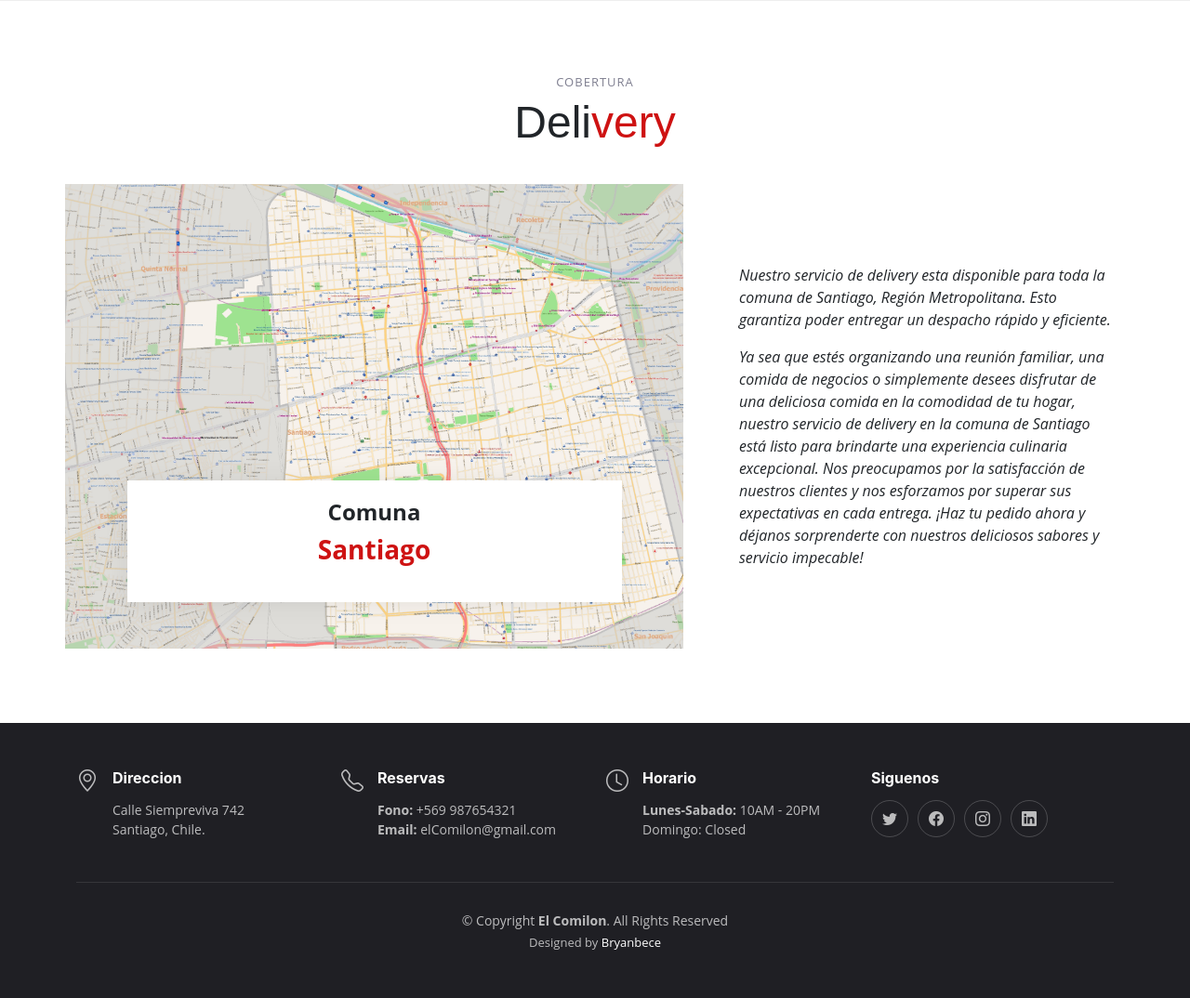
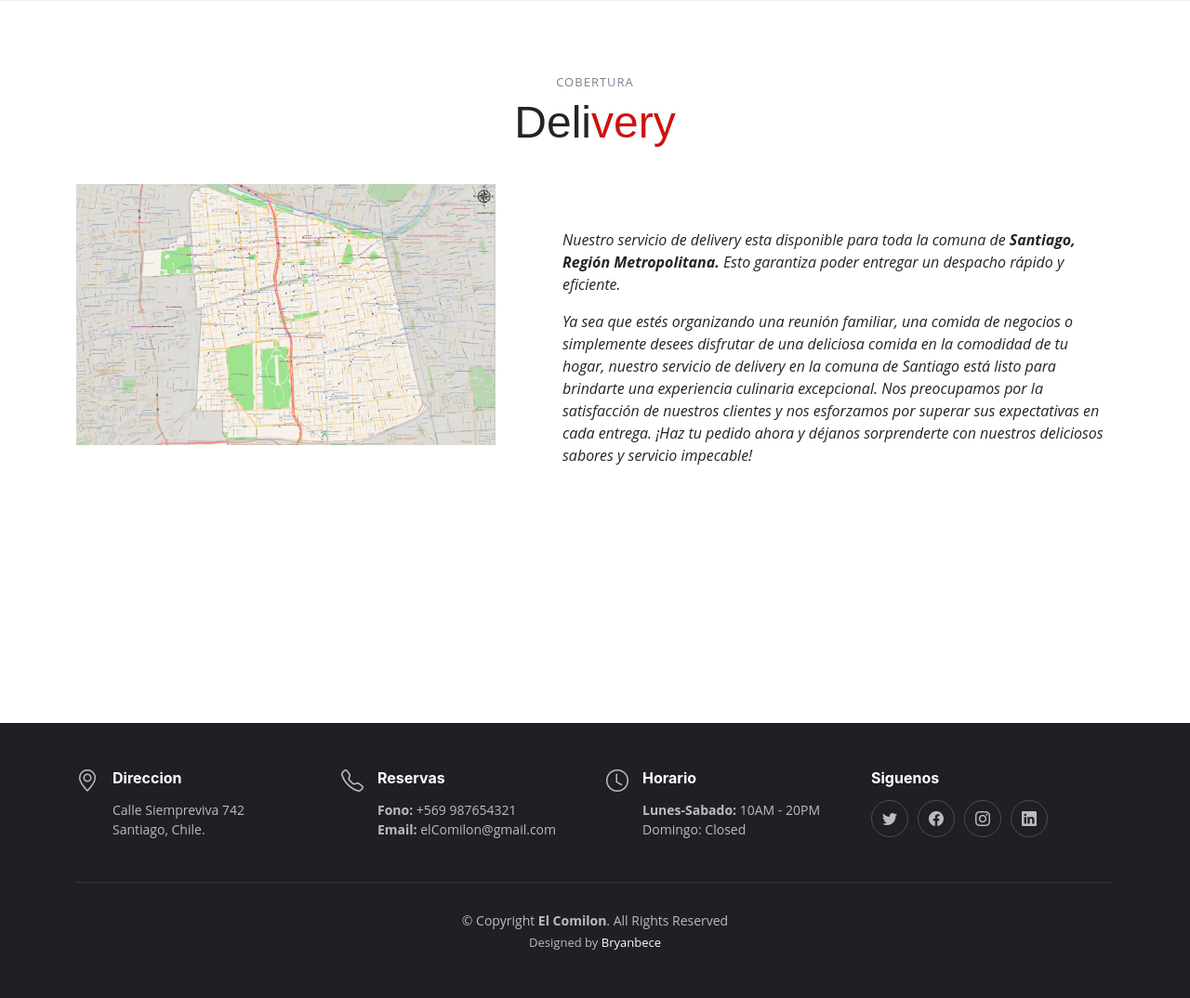
Before and after one commit to BryanBece/ElComilon, a Django app: page / in a window 1280 px wide. Shown: the part 996-2070 px from the top of the page at 93% size. Run offline with Django 4.2, Linux system fonts and the light colour scheme; some libraries are stand-ins or nearby versions.

Commit message:
Modificacion base

```diff
--- a/appweb/templates/home.html
+++ b/appweb/templates/home.html
@@ -34,44 +34,29 @@
 </section>
 <section id="about" class="about">
 <div class="container aos-init aos-animate" data-aos="fade-up">
-
   <div class="section-header">
     <h2>Cobertura</h2>
     <p>Deli<span>very</span></p>
   </div>
-
   <div class="row gy-4 d-flex justify-content-center">
-  <div class="col-lg-7 position-relative about-img aos-init aos-animate"
-      style="background-image: url('{% static './images/restorant/mapa-cobertura.png' %}'); background-size: cover;"
-      data-aos="fade-up" data-aos-delay="150">
-      <div class="call-us position-absolute">
-          <h4>Comuna</h4>
-          <p>Santiago</p>
+    <div class="col-lg-5 position-relative about-img aos-init aos-animate" data-aos="fade-up" data-aos-delay="150">
+      <img src="{% static './images/restorant/mapa-cobertura.png' %}" alt="" class="img-fluid">
     </div>
-  </div>
-  <div class="col-lg-5 d-flex align-items-center aos-init aos-animate" data-aos="fade-up" data-aos-delay="300">
+    <div class="col-lg-7 d-flex aos-init aos-animate" data-aos="fade-up" data-aos-delay="300">
       <div class="content ps-0 ps-lg-5">
         <p class="fst-italic">
-              Nuestro servicio de delivery esta disponible para toda la comuna de Santiago, Región
-              Metropolitana. Esto garantiza poder entregar un despacho rápido y eficiente.
+            <br><br>
+          Nuestro servicio de delivery esta disponible para toda la comuna de <strong>Santiago, Región Metropolitana.</strong>  Esto garantiza poder entregar un despacho rápido y eficiente.
         </p>
         <p class="fst-italic">
-              Ya sea que estés organizando una reunión familiar, una comida de negocios o simplemente desees
-              disfrutar de una deliciosa comida en la comodidad de tu hogar, nuestro servicio de delivery en
-              la comuna de Santiago está listo para brindarte una experiencia culinaria excepcional. Nos
-              preocupamos por la satisfacción de nuestros clientes y nos esforzamos por superar sus
-              expectativas en cada entrega. ¡Haz tu pedido ahora y déjanos sorprenderte con nuestros
-              deliciosos sabores y servicio impecable!
+          Ya sea que estés organizando una reunión familiar, una comida de negocios o simplemente desees disfrutar de una deliciosa comida en la comodidad de tu hogar, nuestro servicio de delivery en la comuna de Santiago está listo para brindarte una experiencia culinaria excepcional. Nos preocupamos por la satisfacción de nuestros clientes y nos esforzamos por superar sus expectativas en cada entrega. ¡Haz tu pedido ahora y déjanos sorprenderte con nuestros deliciosos sabores y servicio impecable!
         </p>
       </div>
     </div>
   </div>
-
+</div>
 </div>
 </section>
-
-
-<!-- Cobertura -->
 
 
 
```
Lines whose indentation alone changed are shown as unchanged.
